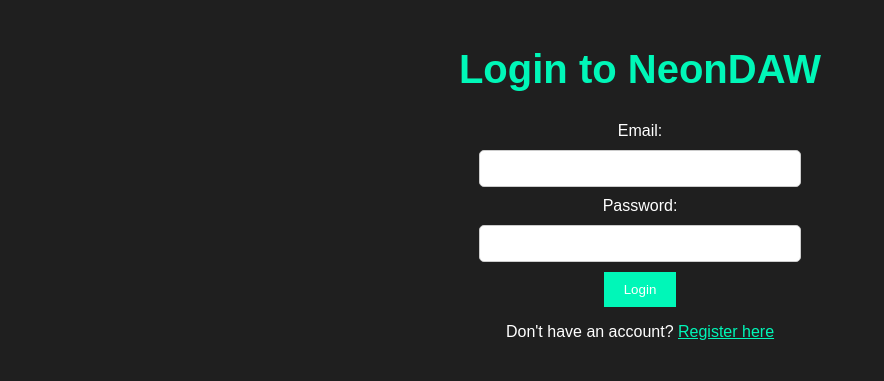
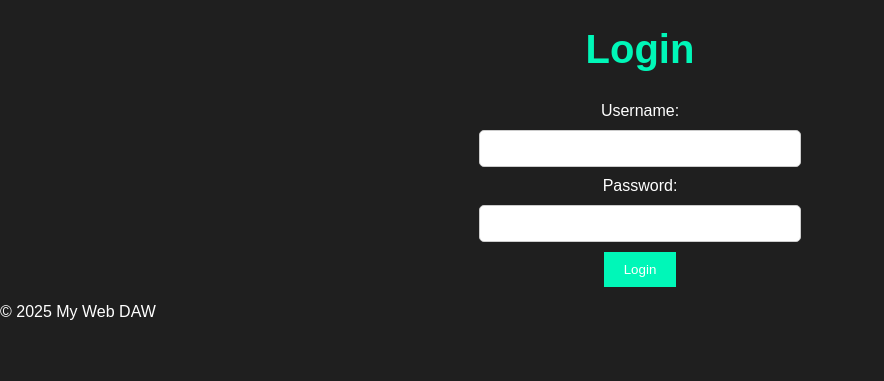
Before and after one commit to abesoul/ABLETUNES, a plain HTML site: page login.html in a window 1280 px wide. Shown: the whole page, without its empty margins (0-884 px from the left). Drawn offline with Linux system fonts and the light colour scheme.

Commit message:
Update login.html

```diff
--- a/login.html
+++ b/login.html
@@ -3,25 +3,30 @@
 <head>
     <meta charset="UTF-8">
     <meta name="viewport" content="width=device-width, initial-scale=1.0">
-  <title>Login - NeonDAW</title>
+    <title>Login - My Web DAW</title>
     <link rel="stylesheet" href="style.css">
 </head>
 <body>
-  <div class="container">
     <header>
-      <h1>Login to NeonDAW</h1>
+        <h1>Login</h1>
     </header>
+
     <main>
-      <form id="loginForm">
-        <label for="email">Email:</label>
-        <input type="email" id="email" required>
+        <form id="login-form">
+            <label for="username">Username:</label>
+            <input type="text" id="username" name="username" required>
+
             <label for="password">Password:</label>
-        <input type="password" id="password" required>
+            <input type="password" id="password" name="password" required>
+
             <button type="submit">Login</button>
-        <p>Don't have an account? <a href="register.html">Register here</a></p>
         </form>
     </main>
-  </div>
+
+    <footer>
+        <p>&copy; 2025 My Web DAW</p>
+    </footer>
+
     <script src="login.js"></script>
 </body>
 </html>
```
Lines whose indentation alone changed are shown as unchanged.
